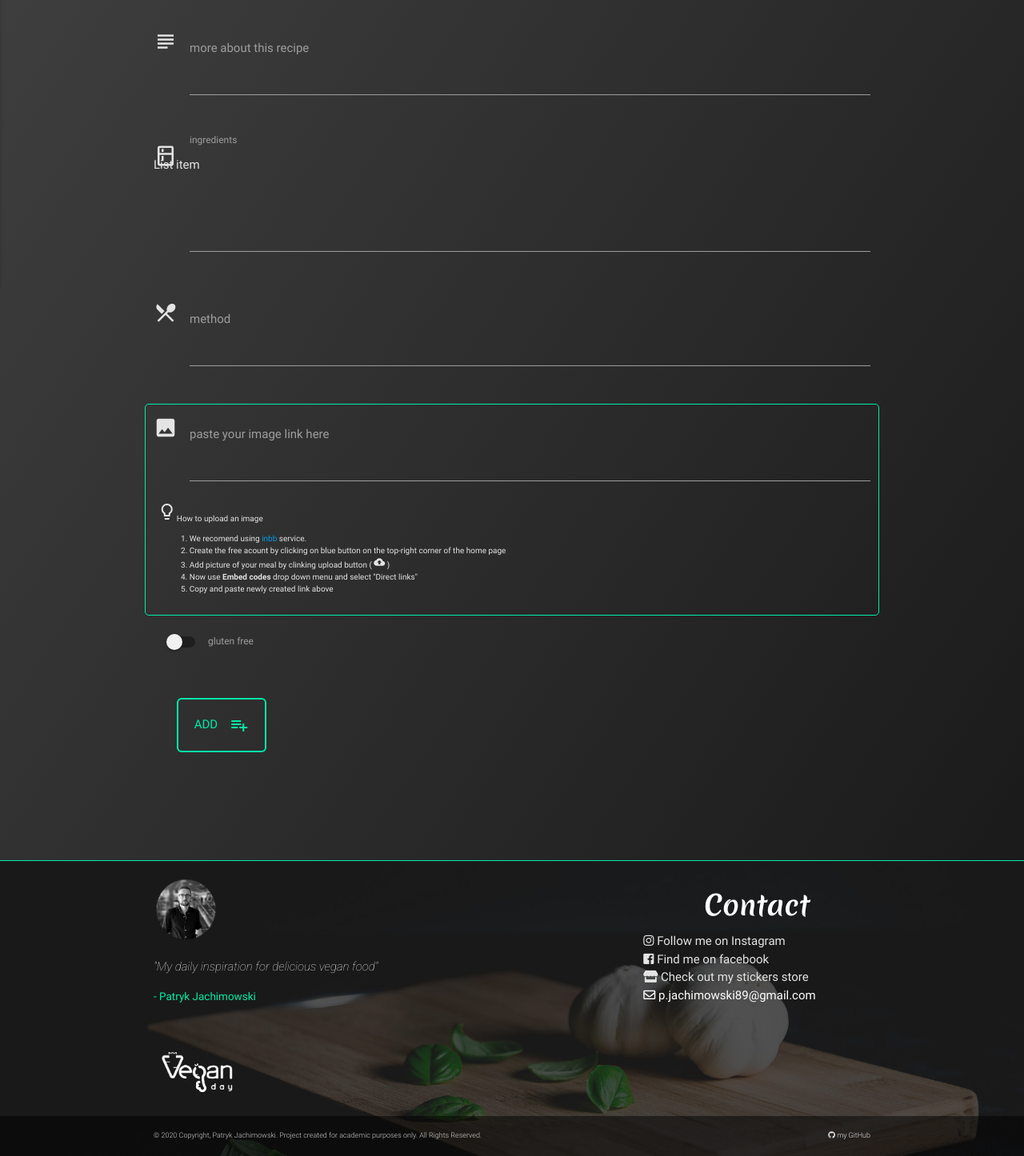
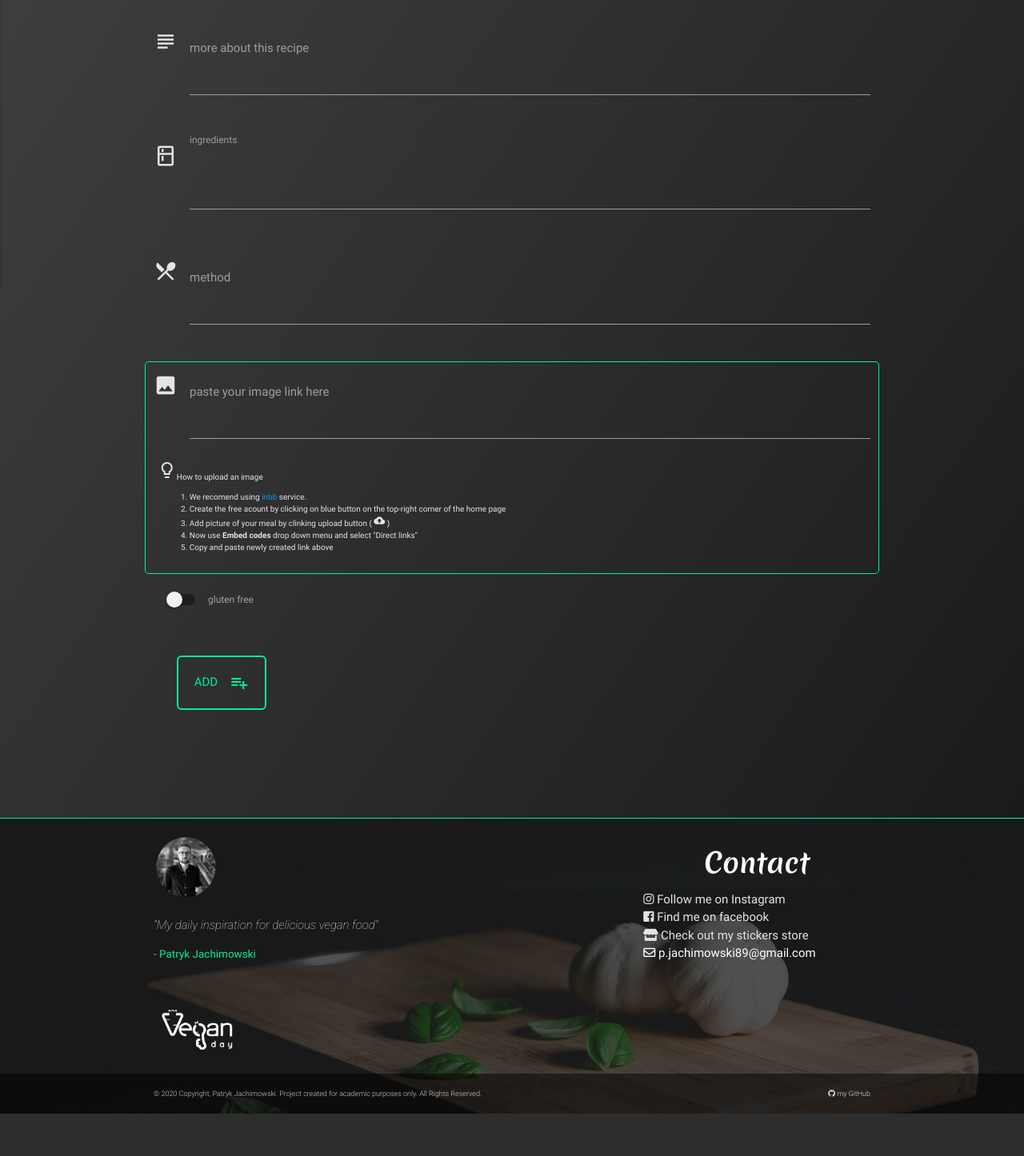
Before and after one commit to pjachimowski/vegan, a Flask app: page /add_recipe in a window 1280 px wide. Shown: the part 501-1947 px from the top of the page at 80% size. After the commit the page ends 1894 px from the top, so only its background shows below. Run offline with Flask 2, Linux system fonts and the light colour scheme; data that the repository does not hold is empty; some libraries are stand-ins or nearby versions; some web fonts are replaced.

Commit message:
working on README file. Ingredients list in add_recipe.html fixed

```diff
--- a/templates/add_recipe.html
+++ b/templates/add_recipe.html
@@ -52,18 +52,7 @@
             <div class="row">
                 <div class="input-field col s12">
                     <i class="material-icons prefix">kitchen</i>
-
-                    <div class="editable" contenteditable="true">
-                        <ul>
-                            <li>List item</li>
-                        </ul>
-                    </div>
-
-
                     <textarea   id="recipe_ingredients" name="recipe_ingredients" type="textarea" class="materialize-textarea" required minlength="20">
-
-
-
                     </textarea>
                     <label for="icon_telephone">ingredients</label>
                 </div>
```
Also changed, not shown: README.md.
